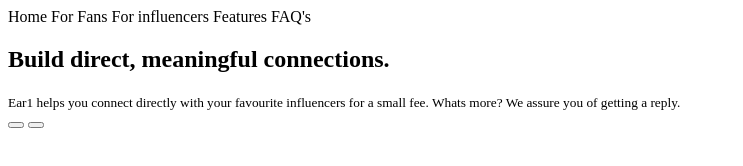
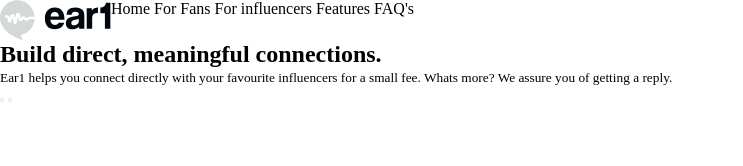
Before and after one commit to AckonSamuel/earl, a website: page index.html in a window 1280 px wide. Shown: the whole page, without its empty margins (0-743 px from the left). Drawn offline with Linux system fonts and the light colour scheme.

Commit message:
link stylesheet to html file

```diff
--- a/index.css
+++ b/index.css
@@ -3,3 +3,8 @@
     padding: 0;
     box-sizing: border-box;
 }
+
+header {
+    display: flex;
+
+}
--- a/index.html
+++ b/index.html
@@ -5,11 +5,12 @@
     <meta http-equiv="X-UA-Compatible" content="IE=edge">
     <meta name="viewport" content="width=device-width, initial-scale=1.0">
     <title>Document</title>
+    <link rel="stylesheet" href="index.css">
 </head>
 <body>
     <section id="hero">
         <header>
-            <div></div>
+            <img src="./assets/hero/logo.svg" alt="logo"></img>
             <nav>
                 <a>Home</a>
                 <a>For Fans</a>
```
